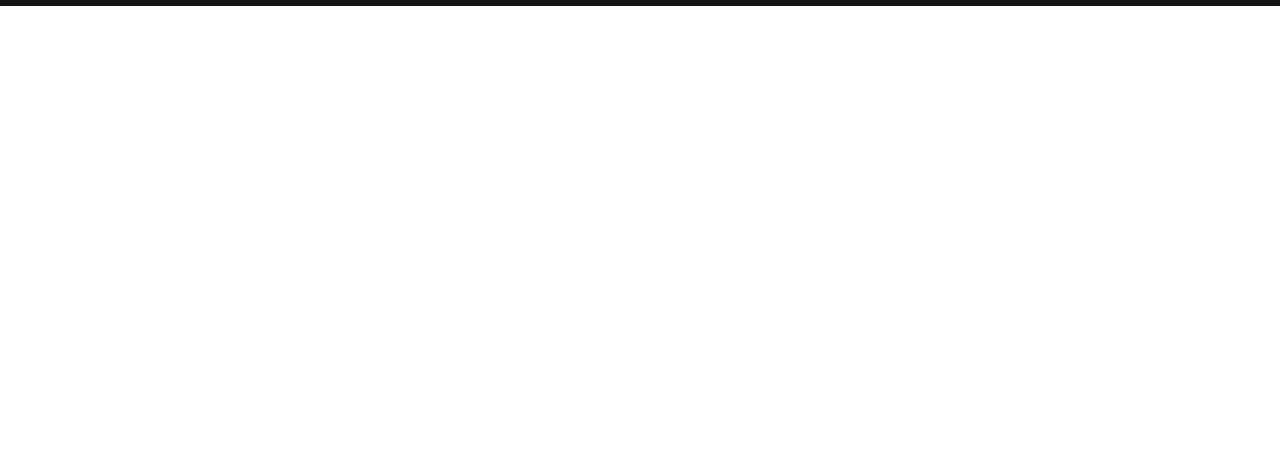
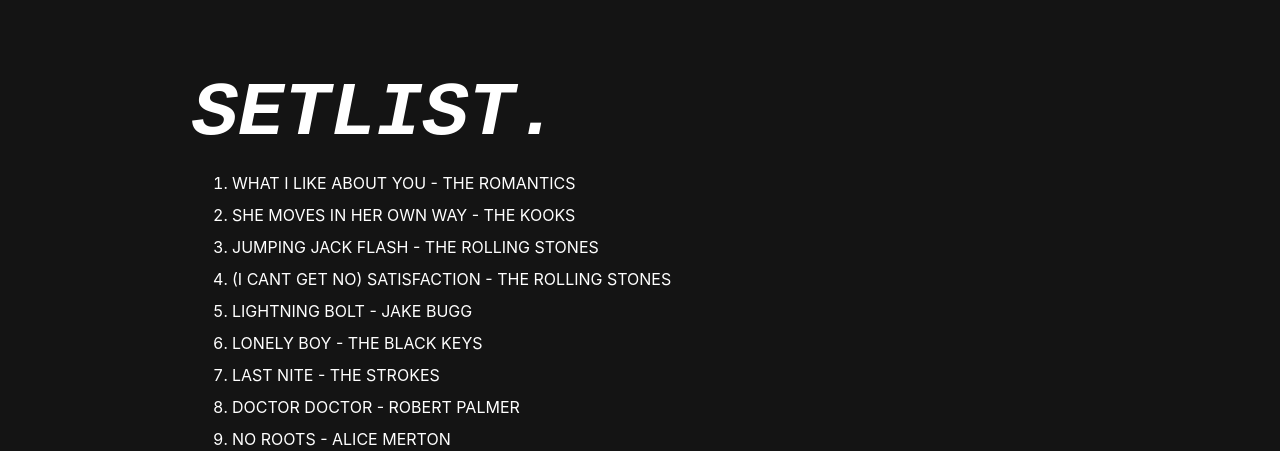
Before and after one commit to Dan-Sutton/bandsite, a Next.js app: page / in a window 1280 px wide. Shown: the part 2346-2797 px from the top of the page. Before the commit the page ends 2352 px from the top, so only its background shows below. Built offline with nearby package versions, Linux system fonts and the light colour scheme.

Commit message:
smooth scrolling

```diff
--- a/components/navbar.js
+++ b/components/navbar.js
@@ -1,10 +1,11 @@
 import styles from "../styles/navbar.module.css";
-import Link from "next/link";
+
+import { Link } from "react-scroll";
 
 export default function Navbar() {
   return (
     <div className={styles.nav}>
-      <Link href="/">
+      <Link to="top" spy={true} smooth={true} offset={50} duration={500}>
         <img
           src="https://res.cloudinary.com/dansutton/image/upload/v1658598395/bandsite/logo_u7fykq.png"
           className={styles.navlogo}
@@ -12,13 +13,36 @@
       </Link>
       <ul className={styles.navlist}>
         <li>
-          <Link href="/#aboutsection">
-            <a>About</a>
+          <Link
+            to="aboutsection"
+            spy={true}
+            smooth={true}
+            offset={50}
+            duration={500}
+          >
+            About
           </Link>
         </li>
         <li>
-          <Link href="/#gallery">
-            <a>Gallery</a>
+          <Link
+            to="gallery"
+            spy={true}
+            smooth={true}
+            offset={50}
+            duration={500}
+          >
+            Gallery
+          </Link>
+        </li>
+        <li>
+          <Link
+            to="setlist"
+            spy={true}
+            smooth={true}
+            offset={50}
+            duration={500}
+          >
+            Setlist
           </Link>
         </li>
         <li>
@@ -30,11 +54,7 @@
             Events
           </a>
         </li>
-        <li>
-          <Link href="/setlist">
-            <a>Setlist</a>
-          </Link>
-        </li>
+
         <li>
           <a>Contact</a>
         </li>
--- a/pages/index.js
+++ b/pages/index.js
@@ -17,7 +17,7 @@
 
       <Navbar />
 
-      <main className={styles.main}>
+      <main id="top" className={styles.main}>
         <div className={styles.videoandlogo}>
           <div className={styles.logo}>
             <img
@@ -75,6 +75,41 @@
             />
           </video>
         </div>
+
+        <div id="setlist" className={styles.setlistsection}>
+          <h2 className={styles.sectionheader}>SETLIST.</h2>
+          <ol className={styles.text}>
+            <li>WHAT I LIKE ABOUT YOU - THE ROMANTICS</li>
+            <li>SHE MOVES IN HER OWN WAY - THE KOOKS</li>
+            <li>JUMPING JACK FLASH - THE ROLLING STONES</li>
+            <li>(I CANT GET NO) SATISFACTION - THE ROLLING STONES</li>
+            <li>LIGHTNING BOLT - JAKE BUGG</li>
+            <li>LONELY BOY - THE BLACK KEYS</li>
+            <li>LAST NITE - THE STROKES</li>
+            <li>DOCTOR DOCTOR - ROBERT PALMER</li>
+            <li>NO ROOTS - ALICE MERTON</li>
+            <li>STUCK IN THE MIDDLE WITH YOU - STEALERS WHEEL</li>
+            <li>EXS AND OHS - ELLE KING</li>
+            <li>DREAMS - FLEEWOOD MAC</li>
+            <li>CRAZY LITTLE THING CALLED LOVE - QUEEN</li>
+            <li>SAW HER STANDING THERE - THE BEATLES</li>
+            <li>NEVER CAN TELL - CHUCK BERRY</li>
+            <li>5 COLOURS IN HER HAIR - MCFLY</li>
+            <li>SEX ON FIRE - KINGS OF LEON</li>
+            <li>ROCK N ROLL STAR - OASIS</li>
+            <li>ALL THE SMALL THINGS - BLINK 182</li>
+            <li>PLACE YOUR HANDS - REEF</li>
+            <li>YELLOW - COLDPLAY</li>
+            <li>USE SOMEBODY - KINGS OF LEON</li>
+            <li>GETTING STARTED - SAM FENDER</li>
+            <li>HOLD BACK THE RIVER - JAMES BAY</li>
+            <li>FOOTLOOSE - KENNY LOGGINS</li>
+            <li>DAKOTA - STEREOPHONICS</li>
+            <li>WHAT YOU KNOW - TWO DOOR CINEMA CLUB</li>
+            <li>AS IT WAS- HARRY STYLES</li>
+            <li>COME TOGETHER - THE BEATLES</li>
+          </ol>
+        </div>
       </main>
     </div>
   );
--- a/styles/Home.module.css
+++ b/styles/Home.module.css
@@ -101,3 +101,24 @@
   width: 60%;
   margin-bottom: 5%;
 }
+
+.setlistsection {
+  z-index: 0;
+  width: 70%;
+  height: 100%;
+  display: flex;
+  flex-direction: column;
+  justify-content: center;
+}
+.text {
+  margin-top: -6%;
+  color: white;
+  line-height: 2em;
+}
+
+.sectionheader {
+  font-family: "Courier New", Courier, monospace;
+  font-size: 6vw;
+  color: white;
+  font-style: italic;
+}
--- a/styles/navbar.module.css
+++ b/styles/navbar.module.css
@@ -34,6 +34,6 @@
 }
 .navlogo {
   z-index: 2;
-  width: 15%;
+  width: 20%;
   cursor: pointer;
 }
--- a/styles/setlist.module.css
+++ b/styles/setlist.module.css
@@ -53,7 +53,7 @@
   width: 15%;
 }
 
-.setlist {
+.setlistsection {
   z-index: 0;
   width: 70%;
   height: 100%;
```
Also changed, not shown: pages/setlist.js (deleted, +0 -59 lines).
